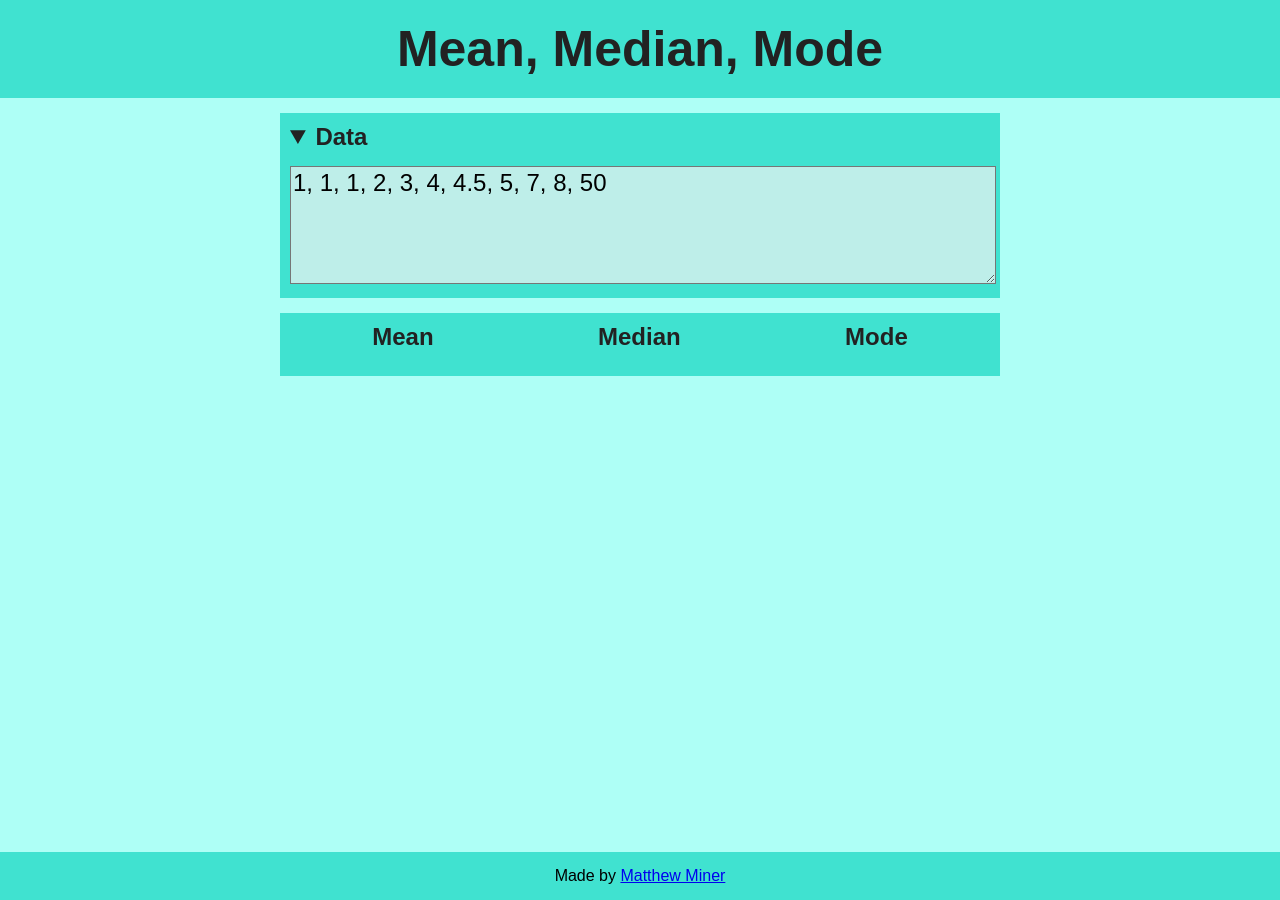
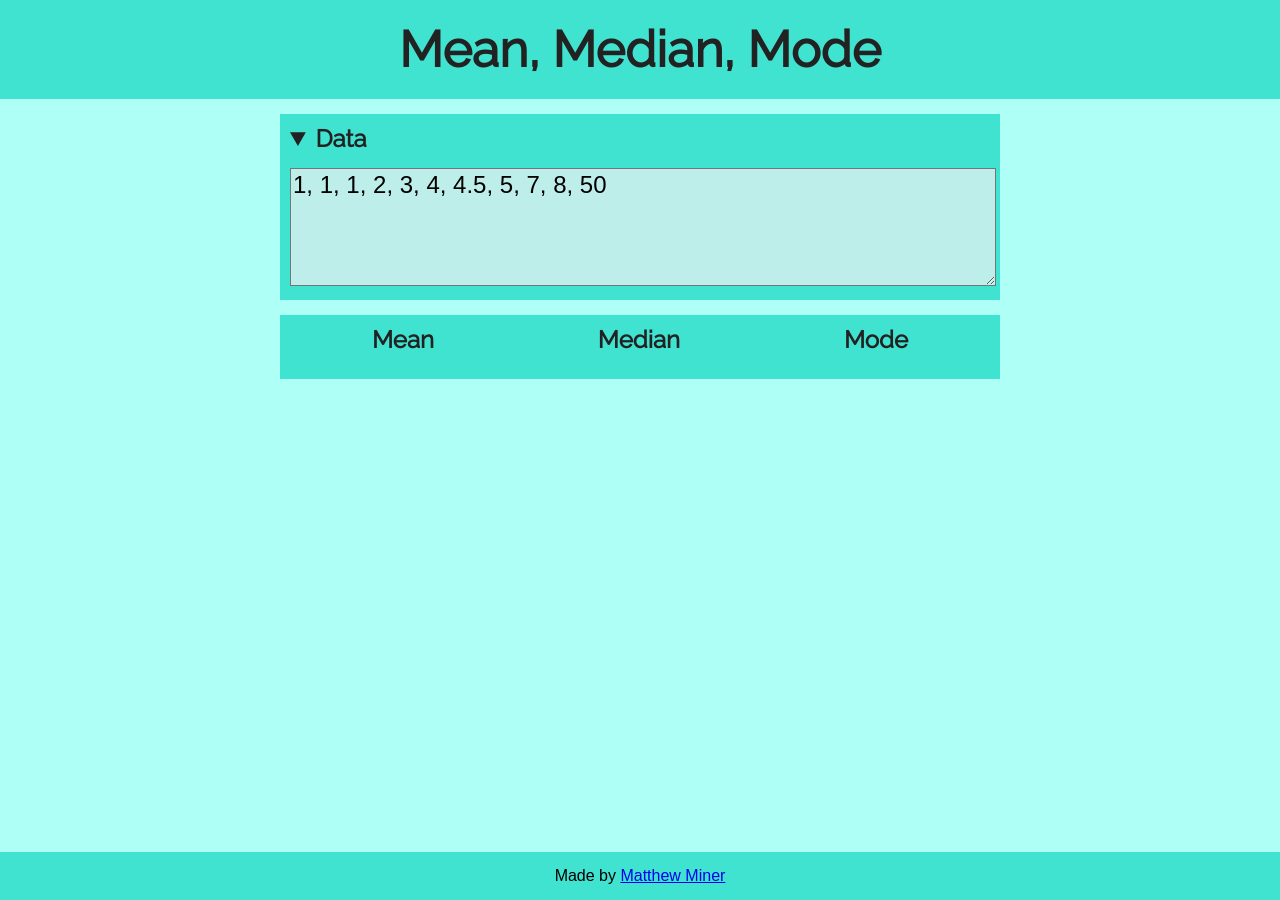
Before and after one commit to mminer237/meanmedianmode, a Jekyll site: the page built from index.html, in a window 1280 px wide. Built offline with Jekyll 4.4.1, drawn with Linux system fonts in a browser that asks for light colours.

Commit message:
Added header font

```diff
--- a/_config.yml
+++ b/_config.yml
@@ -5,11 +5,8 @@ url: https://meanmedianmode.netlify.com
 # googleAdClient: ca-pub-5576042369154755
 themeColor: "#40e2d0"
 
-# googleFonts:
-#   - Lato:400,400i,900
-#   - Old+Standard+TT:400,400i,700
-#   - IBM+Plex+Serif:500,500i
-
+googleFonts:
+  - Raleway
 defaults:
   -
     scope:
--- a/css/style.scss
+++ b/css/style.scss
@@ -28,6 +28,9 @@ header {
 		margin: 0;
 		padding: 10px;
 	}
+}
+h1, h2, h3, h4, h5, h6, summary {
+	font-family: 'Raleway', sans-serif;
 }
 h1 {
 	font-size: 50px;
```
